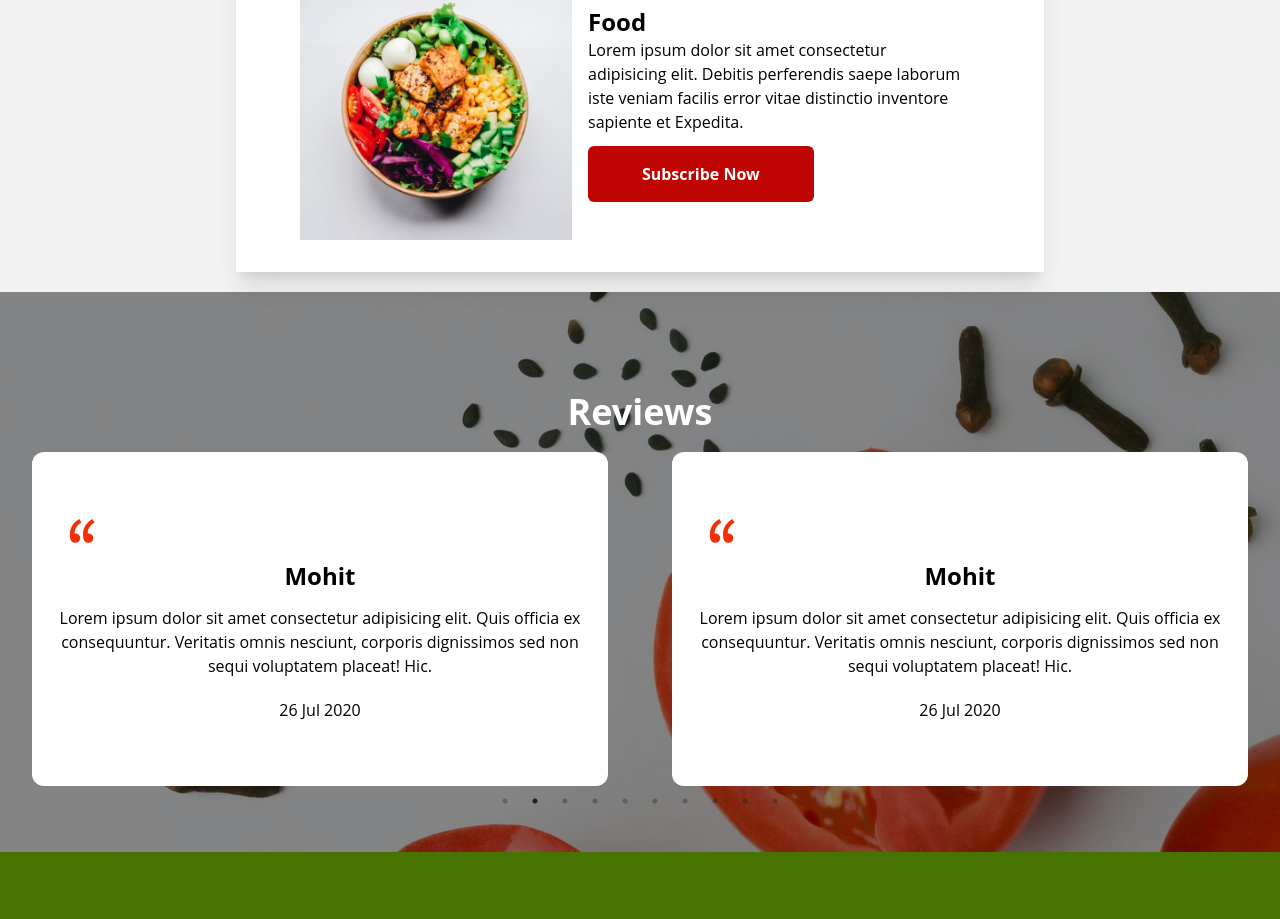
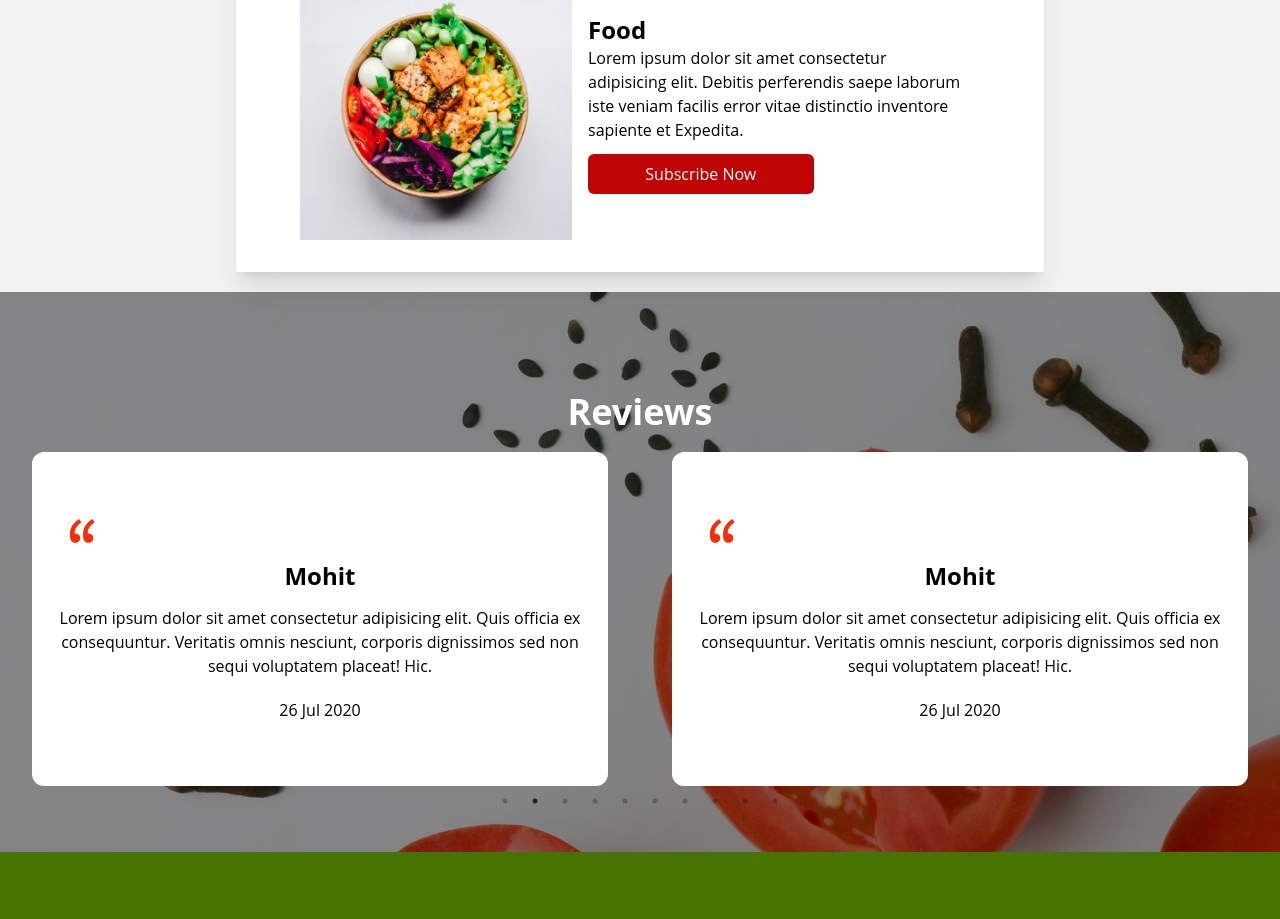
Before and after one commit to ms29ash/FitAtHome, a React (Create React App) app: page / in a window 1280 px wide. Shown: the part 2310-3229 px from the top of the page. Built offline with nearby package versions, Linux system fonts and the light colour scheme; no server answers.

Commit message:
added tw element in subscribe

```diff
--- a/src/Components/Subscribe.js
+++ b/src/Components/Subscribe.js
@@ -10,16 +10,16 @@ function Subscribe() {
             <Section id="subscribe">
 
                 <Container className="card-container ">
-                    <h1 className=" text-black headings text-center  ">Subscribe to Get Best Food</h1>
-                    <div className="flex  items-center flex-col lg:flex-row xl:pb-8 ">
-                        <img className="w-[40%] " src={subscribeImg} alt="....." />
-                        <div className="text flex flex-col bg-white p-4 justify-center " >
-                            <h1 className="text-2xl text-center xl:text-left font-bold"> Food</h1>
-                            <p className="mb-3 text-center xl:text-left"  >Lorem ipsum dolor sit amet consectetur adipisicing elit. Debitis perferendis saepe laborum iste veniam facilis error vitae distinctio inventore sapiente et Expedita.
-                            </p>
-                            <Link to="/subscribe" className=" lg:w-3/5 w-full text-center hover:bg-orangefood bg-redfood text-white font-bold xl:mx-0  lg:mx-auto px-2 py-4 rounded-md">Subscribe Now</Link>
-                        </div>
-                    </div>
+                    <Head >Subscribe to Get Best Food</Head>
+                    <Wrapper >
+                        <Img src={subscribeImg} alt="....." />
+                        <Details  >
+                            <Heading> Food</Heading>
+                            <Text  >Lorem ipsum dolor sit amet consectetur adipisicing elit. Debitis perferendis saepe laborum iste veniam facilis error vitae distinctio inventore sapiente et Expedita.
+                            </Text>
+                            <Button to="/subscribe" >Subscribe Now</Button>
+                        </Details>
+                    </Wrapper>
                 </Container>
             </Section>
         </>
@@ -35,3 +35,14 @@ export default Subscribe
 const Section = tw.div`xl:px-[20vw] pt-12 flex  justify-center  align-center items-center -m-5 subscribe bg-transparent pb-10`
 
 const Container = tw.div`   bg-white justify-center shadow-xl px-12 md:px-16 flex flex-col `
+
+const Head = tw.h1`text-black headings text-center `
+const Wrapper = tw.div`flex  items-center flex-col lg:flex-row xl:pb-8`
+
+const Img = tw.img`w-[40%] `
+const Details = tw.div`text flex flex-col bg-white p-4 justify-center`
+
+const Heading = tw.h1`text-2xl text-center xl:text-left font-bold`
+
+const Text = tw.p`mb-3 text-center xl:text-left`
+const Button = tw(Link)`lg:w-3/5 w-full text-center hover:bg-orangefood bg-redfood text-white font-medium	 xl:mx-0  lg:mx-auto px-2 py-2 rounded-md`
```
